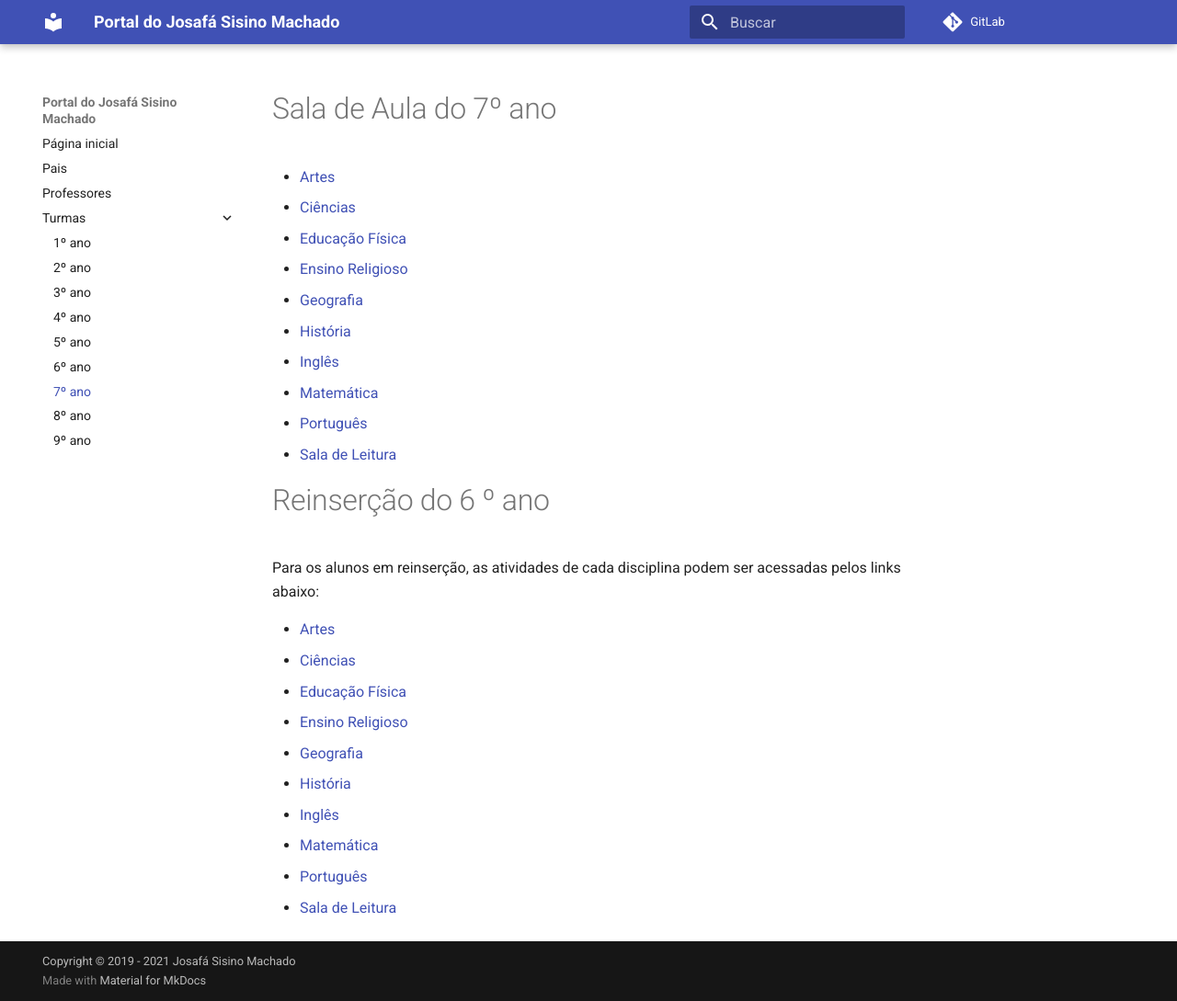
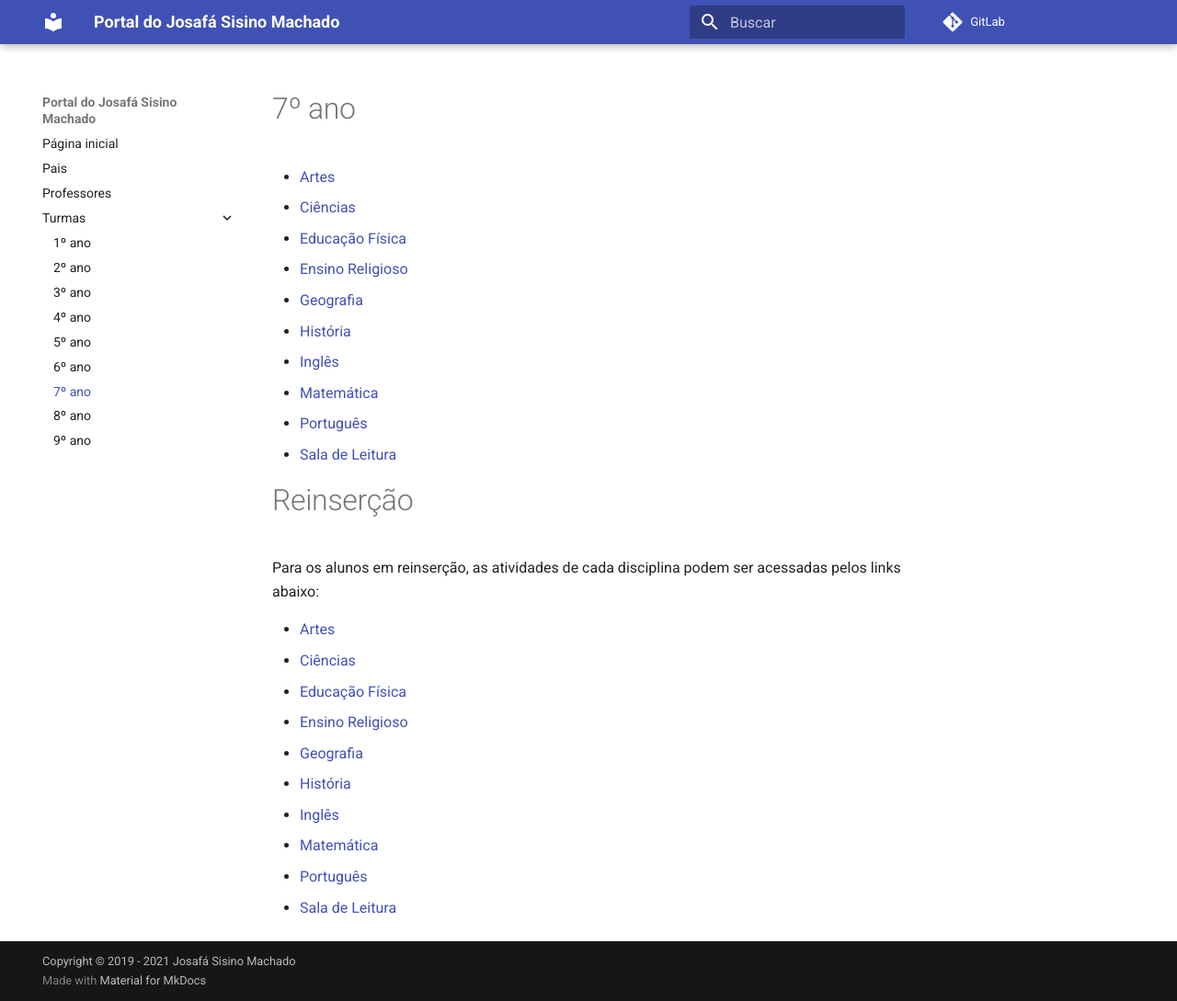
Before and after one commit to josalab/josalab, an MkDocs documentation site: the page built from docs/turmas/7o-ano.md, in a window 1280 px wide and 1089 px high. Shown: the whole window at 92% size. Built offline with MkDocs 1.6.1 and Material for MkDocs 9.7.7, drawn with Linux system fonts in a browser that asks for light colours; comment, search, counter and statistics services are not loaded.

Commit message:
Update 7o-ano.md

```diff
--- a/docs/turmas/7o-ano.md
+++ b/docs/turmas/7o-ano.md
@@ -1,4 +1,4 @@
-# Sala de Aula do 7º ano
+# 7º ano
 
 - [Artes]()
 - [Ciências](https://padlet.com/fredericohorie/bjwr00kzhcsew307)
@@ -11,7 +11,7 @@
 - [Português](https://padlet.com/fredericohorie/zopskyd1jgmi032v)
 - [Sala de Leitura]()
 
-# Reinserção do 6 º ano
+# Reinserção
 
 Para os alunos em reinserção, as atividades de cada disciplina podem ser acessadas pelos links abaixo:
 
```
